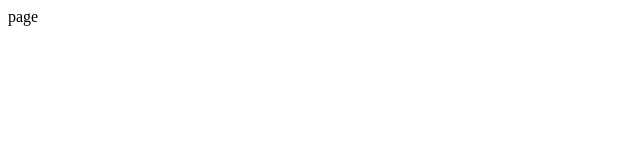
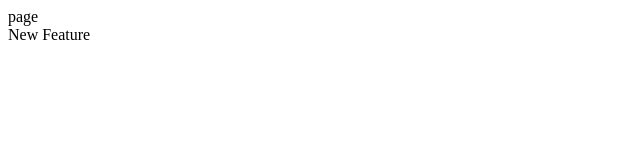
Before and after one commit to cheesus-bertrand/DV2EDW2, a plain HTML site: page index.html in a window 1280 px wide. Shown: the full height of the page, 0-640 px from the left. Drawn offline with Linux system fonts and the light colour scheme.

Commit message:
new feature

```diff
--- a/index.html
+++ b/index.html
@@ -7,5 +7,6 @@
 </head>
 <body>
     page
+    <article>New Feature</article>
 </body>
 </html>
```
